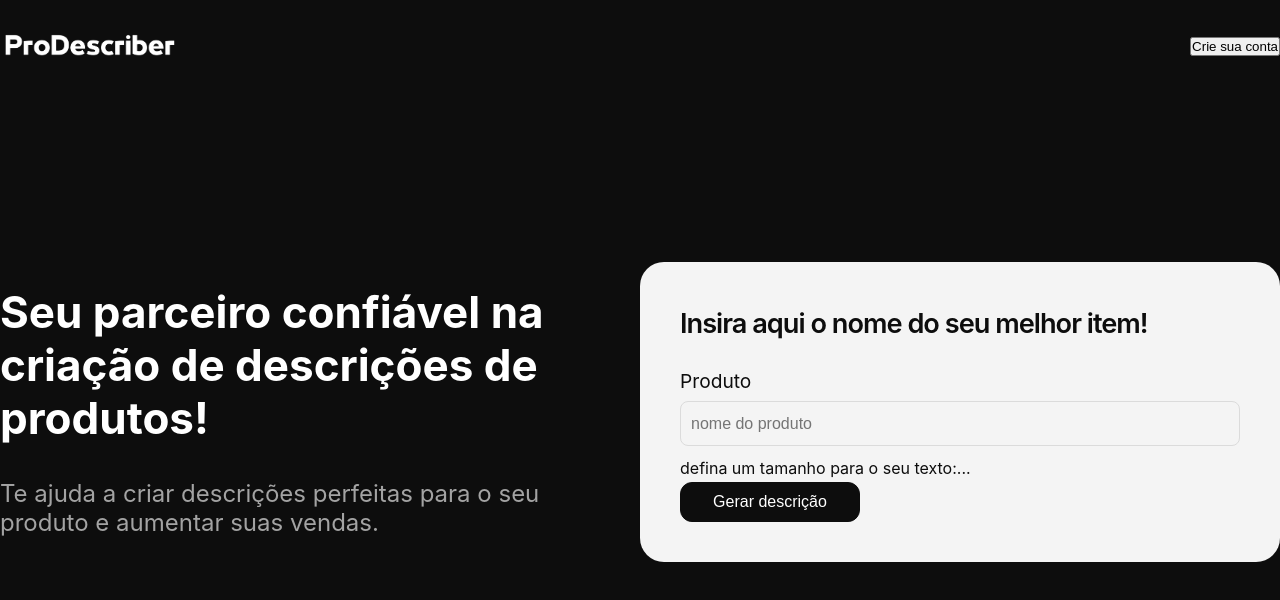
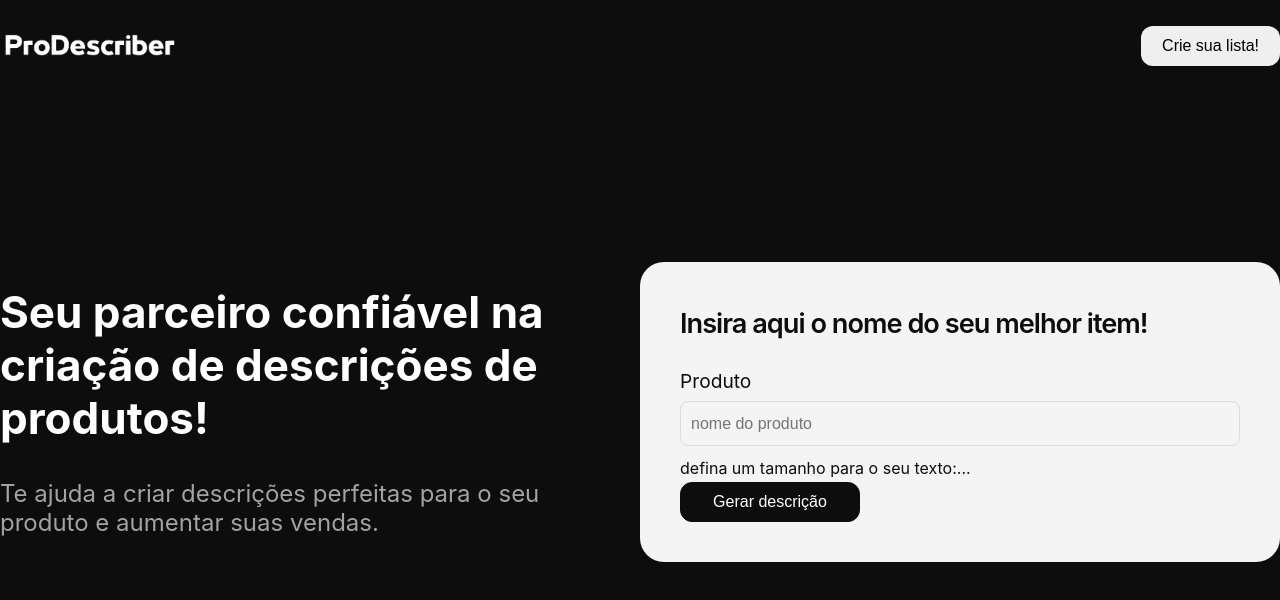
Before and after one commit to Paulo-DevTallos/criador-de-descricao-front-vue, a Vue app: page / in a window 1280 px wide. Shown: the top 600 px of the page. Built offline with nearby package versions, Linux system fonts and the light colour scheme; no server answers; what vue3-lottie would draw is missing.

Commit message:
feat: implement button component

```diff
--- /dev/null
+++ b/src/components/Button.vue
@@ -0,0 +1,26 @@
+<template>
+  <button @click="$emit('call_form_register')">
+    <slot></slot>
+  </button>
+</template>
+
+<script lang="ts">
+import { defineComponent } from "vue";
+
+export default defineComponent({
+  name: "MainButton",
+  emits: ['call_form_register']
+})
+</script>
+
+<style lang="scss" scoped>
+button {
+  padding: 0 20px;
+  height: 40px;
+  border-radius: 12px;
+  border: 1px solid transparent;
+  font-size: 1rem;
+  cursor: pointer;
+  transition: .2s ease-in-out;
+}
+</style>
--- a/src/components/MainHeader.vue
+++ b/src/components/MainHeader.vue
@@ -4,21 +4,30 @@
       <img :src="logo" alt="Logo ProDescritpion">
     </div>
     <div>
-      <button>Crie sua conta</button>
+      <main-button @call_form_register="callFormRegister">
+        Crie sua lista!
+      </main-button>
     </div>
   </header>
 </template>
 
 <script lang="ts">
 import { defineComponent } from "vue";
+import MainButton from './Button.vue';
 
 import logo from '@/assets/img/ProDescriber-removebg-preview.png';
 
 export default defineComponent({
   name: "MainHeader",
+  components: { MainButton },
   data() {
     return {
       logo,
+    }
+  },
+  methods: {
+    callFormRegister() {
+      alert('Aqui vai abrir um forms')
     }
   }
 })
```
